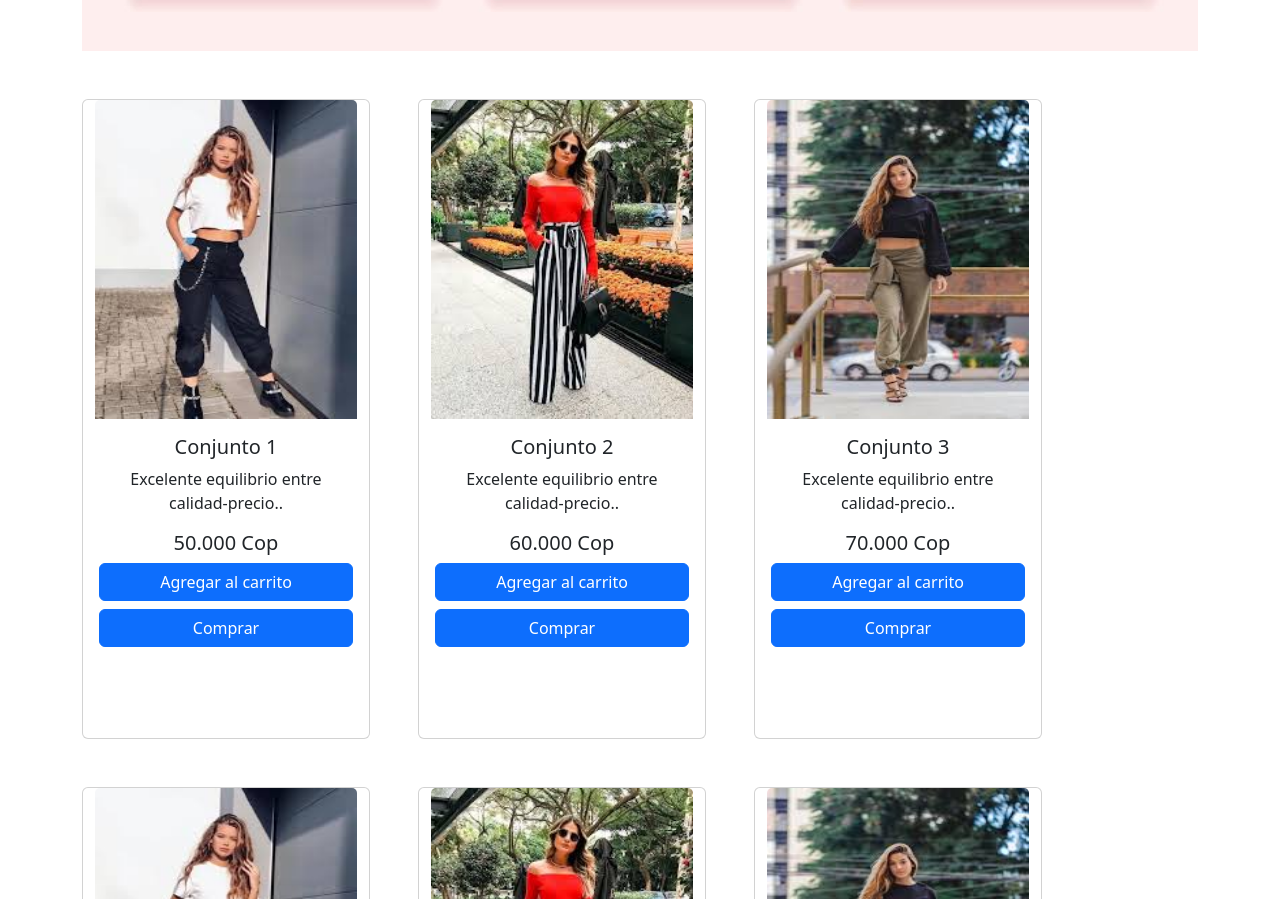
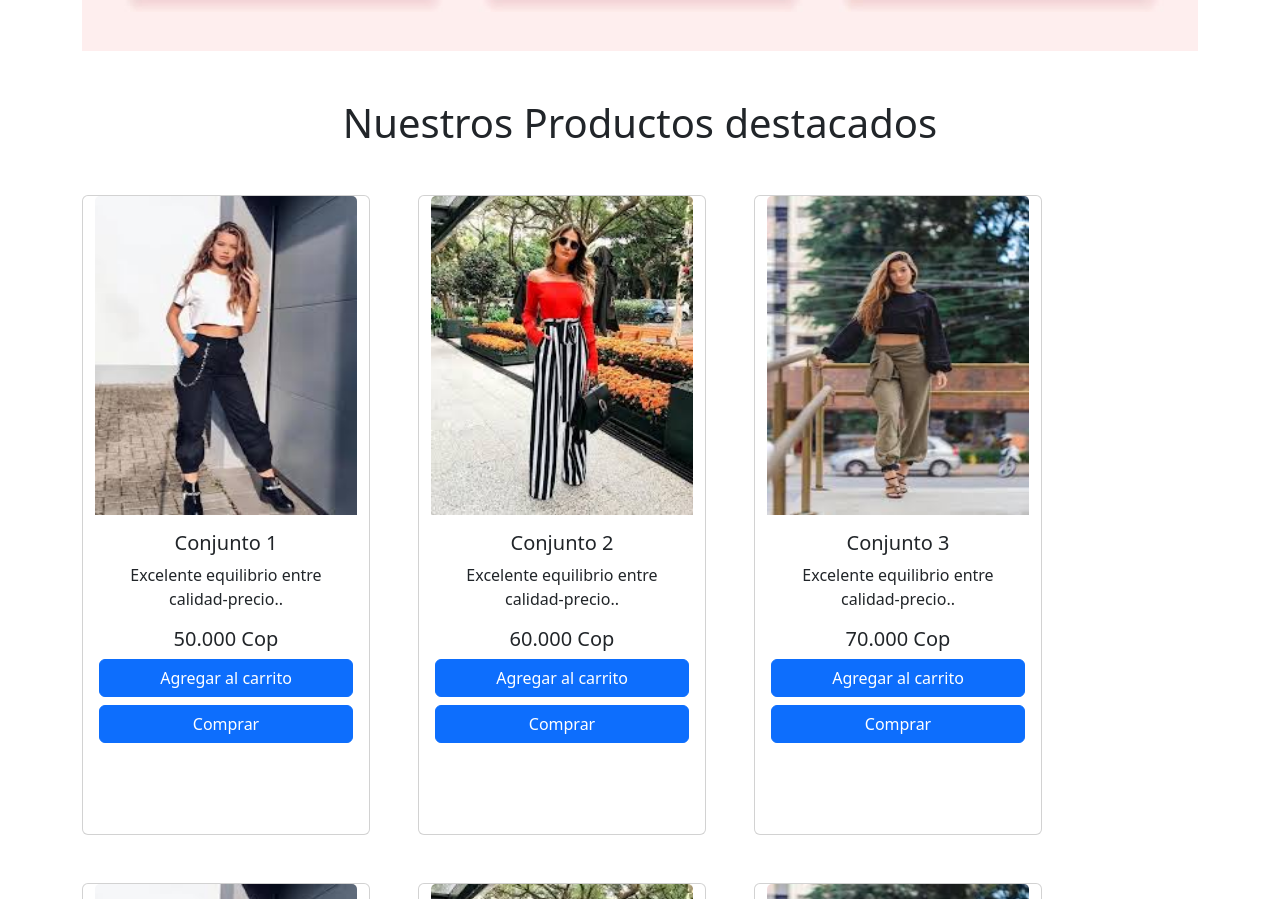
Before and after one commit to Ausuga3/Evidencia3, a plain HTML site: page index.html in a window 1280 px wide. Shown: the part 811-1710 px from the top of the page. Drawn offline with nearby package versions, Linux system fonts and the light colour scheme.

Commit message:
segunda version

```diff
--- a/index.html
+++ b/index.html
@@ -66,7 +66,9 @@
                   <span class="visually-hidden">Next</span>
                 </button>
               </div>
-
+                <div class="text-center m-5">
+                    <h1 class="title">Nuestros Productos destacados</h1>
+                </div>
               <div class="container m-5 mx-auto">
                 <div class="row gap-5 text-center">
                     <div class="card " style="width: 18rem;">
```
